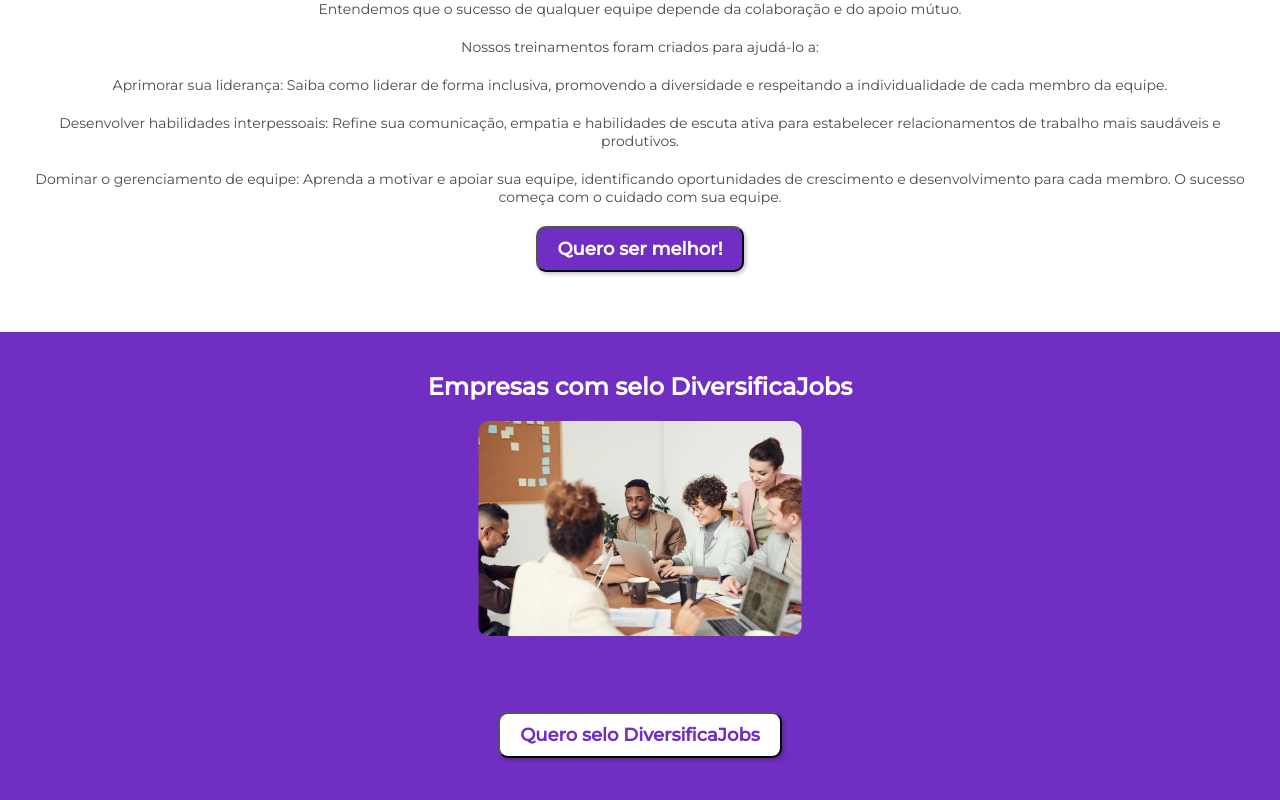
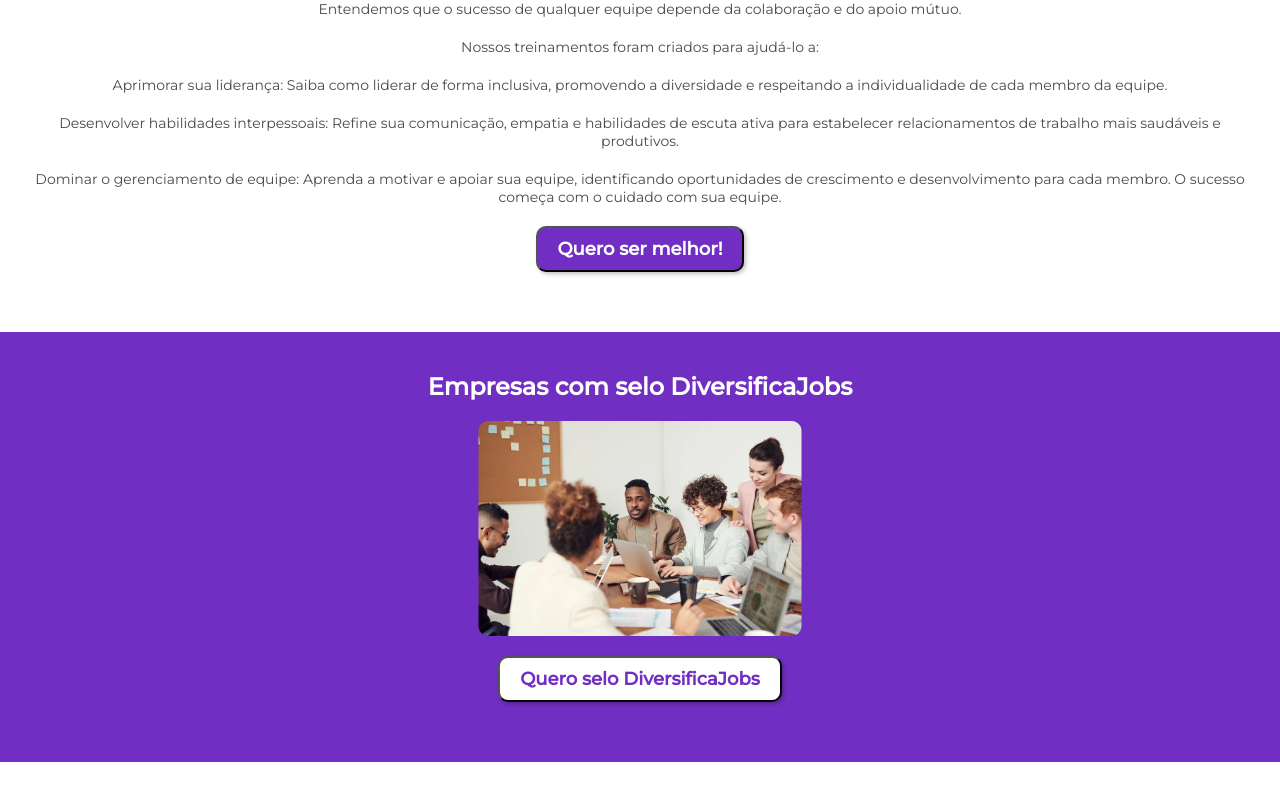
Before and after one commit to AndreyDidoff-AtlasTechnol/hackathon-atlas-vue, a Vue app: page / in a window 1280 px wide. Shown: the part 4298-5098 px from the top of the page. After the commit the page ends 5060 px from the top, so only its background shows below. Built offline with nearby package versions, Linux system fonts and the light colour scheme.

Commit message:
feat: change footer

```diff
--- a/src/App.vue
+++ b/src/App.vue
@@ -19,24 +19,7 @@
       <nav-default v-else></nav-default>
     </header>
     <router-view />
-    <footer>
-      <section class="section purple" id="companiesWithDiversificaJobsBadge">
-        <h2 class="title">Empresas com selo DiversificaJobs</h2>
-        <div class="content">
-          <img
-            :src="require('@/images/diversity_banner.png')"
-            alt="Banner diversidade para sua empresa"
-          />
-          <br/><br/>
-        </div>
-        <button
-          class="cta"
-          type="button"
-        >
-          Quero selo DiversificaJobs
-        </button>
-      </section>
-    </footer>
+    <footer-diversifica-jobs />
   </main>
 </template>
 
@@ -44,6 +27,7 @@
 import navDefault from '@/components/nav/index'
 import navCorp from '@/components/nav/corp.vue'
 import navUser from '@/components/nav/user.vue'
+import FooterDiversificaJobs from './components/FooterDiversificaJobs.vue'
 
 export default {
   name: 'App',
@@ -58,6 +42,7 @@
     },
   },
   components: {
+    FooterDiversificaJobs,
     navDefault,
     navCorp,
     navUser
--- /dev/null
+++ b/src/components/FooterDiversificaJobs.vue
@@ -0,0 +1,29 @@
+<template>
+    <footer>
+      <section class="section purple" id="companiesWithDiversificaJobsBadge">
+        <h2 class="title">Empresas com selo DiversificaJobs</h2>
+        <div class="content">
+          <img
+            :src="require('@/images/diversity_banner.png')"
+            alt="Banner diversidade para sua empresa"
+          />
+        </div>
+        <button
+          class="cta"
+          type="button"
+        >
+          Quero selo DiversificaJobs
+        </button>
+      </section>
+    </footer>
+</template>
+
+<script>
+    export default {
+        name: 'footer-diversifica-jobs'
+    }
+</script>
+
+<style lang="scss" scoped>
+
+</style>
```
